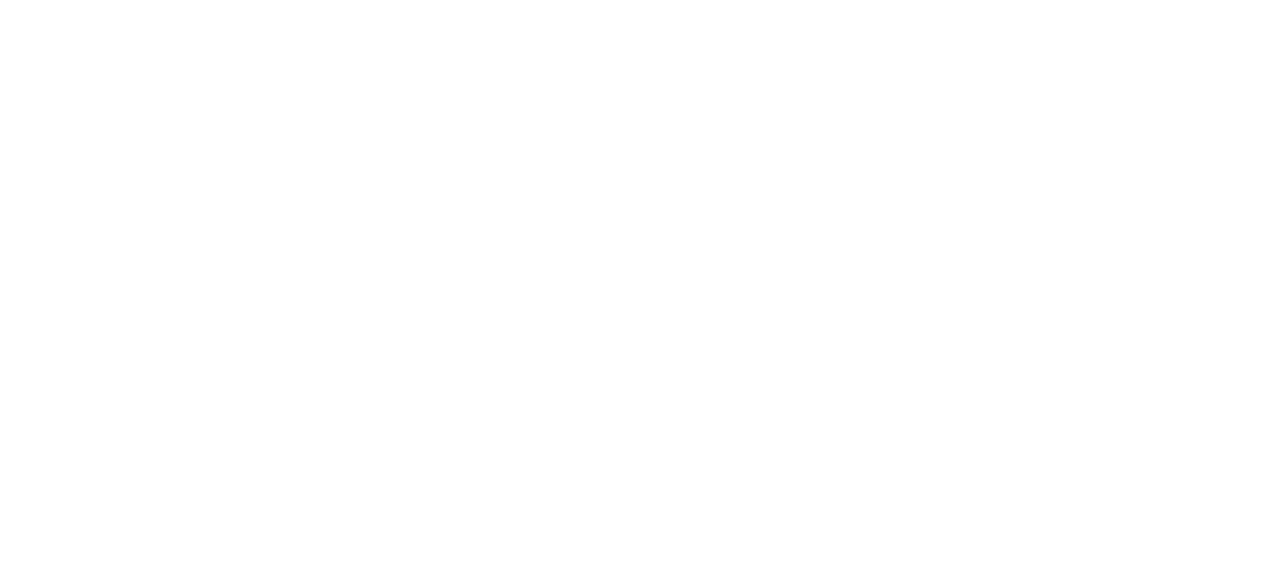
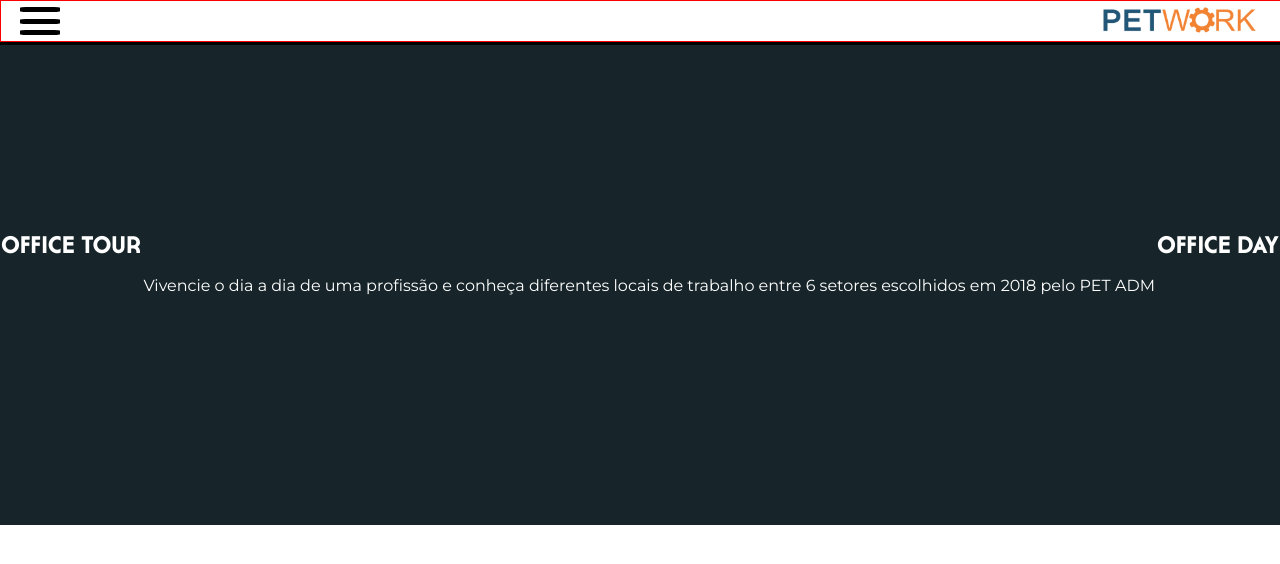
Before and after one commit to luishpq/ehlandingpage, a plain HTML site: page index.html in a window 1280 px wide. Drawn offline with Linux system fonts and the light colour scheme.

Commit message:
Realiza nav e inicio da section

```diff
--- a/index.html
+++ b/index.html
@@ -1,16 +1,54 @@
 <!DOCTYPE html>
 <html lang="pt-br">
 <head>
+
+    <!-- Mobile First -->
+
     <meta charset="UTF-8">
     <meta name="viewport" content="width=device-width, initial-scale=1.0">
     <meta http-equiv="X-UA-Compatible" content="ie=edge">
 
     <title>Landing Page</title>
 
+    <link href="https://fonts.googleapis.com/css?family=Montserrat" rel="stylesheet">
     <link rel="stylesheet" href="style.css">
 </head>
 
 <body>
+    <header>
+        <div>
+            <div id="hamburger">
+                <div class="barra"></div>
+                <div class="barra"></div>
+                <div class="barra"></div>
+            </div>
+            <nav>
+                <a href="">Etapas</a>
+                <a href="">Setores</a>
+                <a href="">Inscrição</a>
+                <a href="">Contato</a>
+            </nav>
+            <div id="logo">
+                <input type="text" placeholder="Search">
+                <img src="img/logoPET.png" alt="">
+            </div>
+        </div>
+    </header>
+    <div class="linha">
+    </div>
+
+    <section id="n1-mae">
+        <div class="conteudo">
+            <h2>OFFICE TOUR</h2>
+        </div>
+        <div class="conteudo2">
+            <p>Vivencie o dia a dia de uma profissão e conheça diferentes locais de trabalho entre 6 setores escolhidos em 2018 pelo PET ADM</p>
+        </div>
+        <div class="conteudo"><h2>OFFICE DAY</h2></div>
+    </section>
+
+
+
 
 </body>
 </html>
--- a/style.css
+++ b/style.css
@@ -1,4 +1,87 @@
 * {
     margin: 0;
     padding: 0;
+    overflow-x: hidden;
 }
+
+header{
+    display: flex;
+    flex-direction: column;
+    align-items: center;
+    height: auto;
+    width: 100%;
+    top: 0;
+    border: 1px solid red
+}
+
+header > div{
+    width: 97vw;
+    display: flex;
+    justify-content: space-between;
+    align-items: flex-end;
+}
+
+#hamburger{
+    height: 40px;
+    width: 50px;
+    display: flex;
+    flex-direction: column;
+    justify-content: space-evenly;
+}
+
+.barra{
+    width: 80%;
+    height: 5px;
+    background-color: black;
+    border-radius: 15%;
+}
+
+header div nav{
+    display: none;
+}
+
+header div input{
+    display: none;
+}
+
+header img{
+    width: 165px;
+    height: 36px;
+}
+
+.linha{
+    background-color: black;
+    height: 3px;
+
+}
+
+@font-face {
+    font-family: "Cassanet Bold";
+    src: url(fonts/Cassannet\ Bold.otf)
+}
+
+#n1-mae{
+    /* background-image: url(img/fotoPET.png); */
+    background-color: #17252A;
+    color: white;
+    background-size: cover;
+    height: 60vh;
+    display: flex;
+    align-items: center;
+    justify-content: space-around;
+
+}
+
+.conteudo{
+
+    height: 100px;
+    margin: 1px solid red;
+    font-family: "Cassanet Bold", sans-serif;
+
+}
+
+
+.conteudo2{
+    font-family: 'Montserrat', sans-serif;
+    text-align: center;
+}
```
Also changed, not shown: fonts/Cassannet Bold.otf (added), img/fotoPET.png (added), img/globe.svg (added), img/logoPET.png (added).
